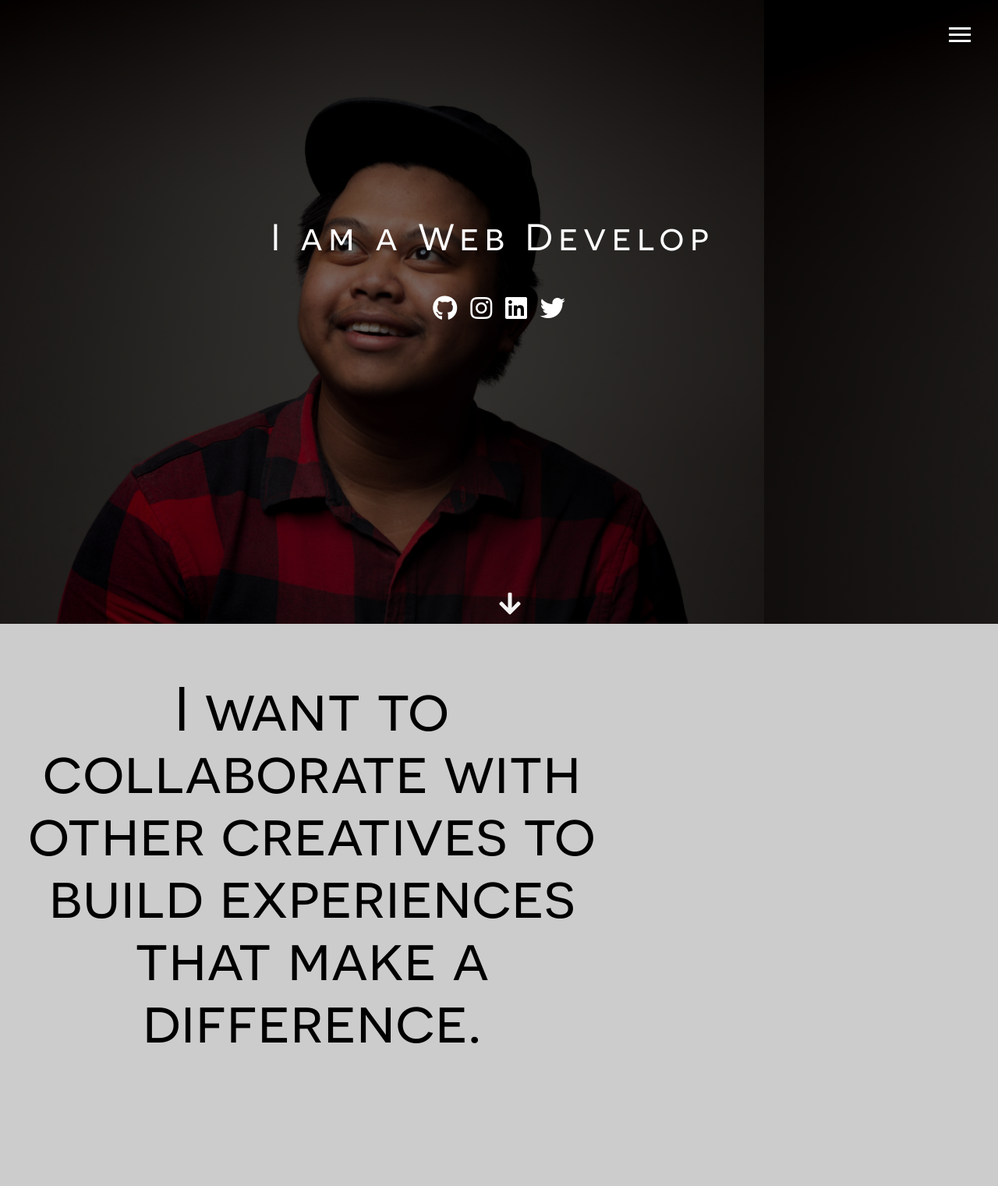
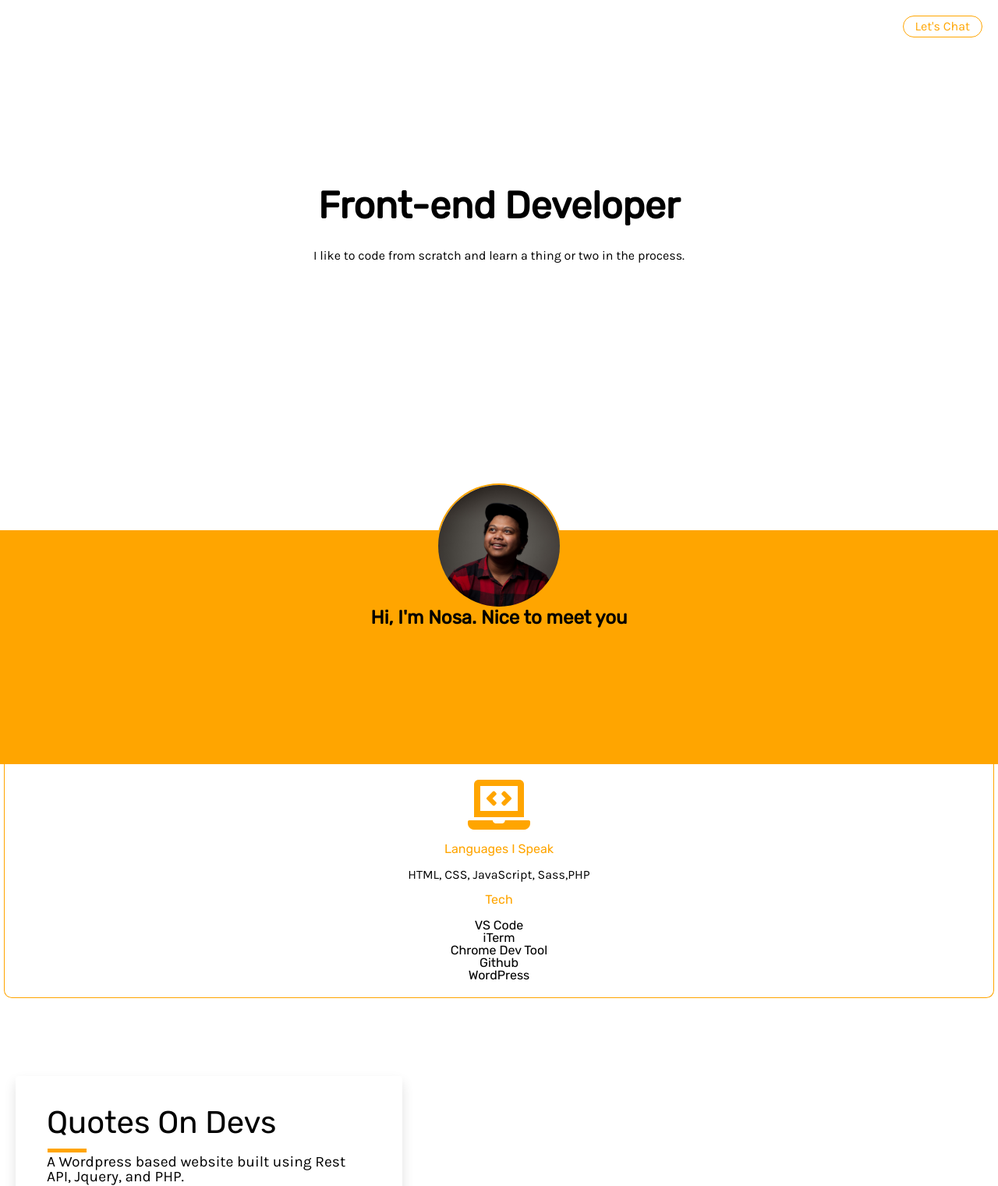
Before and after one commit to nosapaath/portfolio, a website: page index.html in a window 1280 px wide. Shown: the top 1521 px of the page at 78% size. Drawn offline with nearby package versions, Linux system fonts and the light colour scheme; files that its build step writes are made by us from their sources.

Commit message:
added new fonts, footer, branding

```diff
--- a/index.html
+++ b/index.html
@@ -3,7 +3,8 @@
 
 <link rel="stylesheet" href="./build/css/style.min.css">
 <link rel="stylesheet" href="https://use.fontawesome.com/releases/v5.7.0/css/all.css" integrity="sha384-lZN37f5QGtY3VHgisS14W3ExzMWZxybE1SJSEsQp9S+oqd12jhcu+A56Ebc1zFSJ" crossorigin="anonymous">
-
+<link href='https://fonts.googleapis.com/css?family=Rubik' rel='stylesheet'>
+<link href='https://fonts.googleapis.com/css?family=Karla' rel='stylesheet'>
 <head>
   <meta charset="UTF-8">
   <meta name="viewport" content="width=device-width, initial-scale=1.0">
@@ -13,50 +14,74 @@
 
 <body>
   <main id="home">
-    <section class="hero-section intro-hero">
-        <div>
-          <div class="typewriter title-type">
-              <h1>Ade Aprianosa Paath</h1>
-              <h2 class="titleSmall">Web Developer</h2>
+    <section class="intro-hero">
+          <div class="title-type">
+              <h1>Front-end Developer</h1>
+              <p class="sub-title">I like to code from scratch and learn a thing or two in the process.</p>
+              <div class="branding">
+                <img src="./build/images/nosa.jpg" alt="portrait of me smiling">
+              </div>
+              <a href="#" class="btn">
+                <p>Let's Chat</p>
+              </a>
+          </div>
+      </section>
+  </main>
+
+  <div class="introMe">
+    <h3>Hi, I'm Nosa. Nice to meet you</h3>
   </div>
 
-          <header>
-            <div onclick='' id="menu-btn" class="menu-btn">
-              <div class="btn-line"></div>
-              <div class="btn-line"></div>
-              <div class="btn-line"></div>
+  <div class="round-box">
+    <i class="fas fa-laptop-code fa-4x"></i>
+    <h3>Languages I Speak</h3>
+    <p>HTML, CSS, JavaScript, Sass,PHP</p>
+    <h3>Tech</h3>
+    <ul>
+      <li>VS Code</li>
+      <li>iTerm</li>
+      <li>Chrome Dev Tool</li>
+      <li>Github</li>
+      <li>WordPress</li>
+    </ul>
   </div>
 
-            <nav class="menu">
-              <div class="menu-branding">
-                <div class="portrait"></div>
+  <section>
+      <div class="project-wrapper">
+
+          <div class="quotes-devs">
+            <a href="https://github.com/nosapaath/quotesForDevs">
+              <h2>Quotes On Devs</h2>
+              <p>A Wordpress based website built using Rest API, Jquery, and PHP.</p>
+              <p class="see-more">See Project <i class="fas fa-arrow-right"></i></p>
+            </a>
           </div>
-              <ul class="menu-nav">
-                <li class="nav-item current">
-                  <a href="./index.html" class="nav-link">
-                    Home
+          <div class="instanews">
+            <a href="https://nosapaath.github.io/InstanewsApp/">
+              <h2>Instanews</h2>
+              <p>An app that uses JavaScript and the New York Times API to populate news stories.</p>
+              <p class="see-more">See Project <i class="fas fa-arrow-right"></i></p>
+              <img src="./build/images/nyt-logo.svg" alt="new york times app logo" height="87px" width="100px" />
             </a>
-                </li>
-                <li class="nav-item">
-                  <a href="./about.html" class="nav-link">
-                    About Me
+          </div>
+          <div class="aloha">
+            <a href="https://github.com/nosapaath/AlohaProject">
+              <h2>Aloha Website</h2>
+              <p>An ecommerce store website built using jQuery and flex boxes. </p>
+              <p class="see-more">See Project <i class="fas fa-arrow-right"></i></p>
             </a>
-                </li>
-                <li class="nav-item">
-                  <a href="./work.html" class="nav-link">
-                    My Work
+          </div>
+          <div class="inhabitent">
+            <a href="https://github.com/nosapaath/inhabitentCo">
+              <h2>Inhabitent Co.</h2>
+              <p>A Wordpress based website built using PHP.</p>
+              <p class="see-more">See Project <i class="fas fa-arrow-right"></i></p>
             </a>
-                </li>
-                <li class="nav-item">
-                  <a href="./contact.html" class="nav-link">
-                    Get in touch!
-                  </a>
-                </li>
-              </ul>
-            </nav>
-          </header>
+          </div>
+      </div>
+    </section>
 
-          <!-- social media links -->
+    <footer class="introMe">
       <div class="icons">
           <a href="https://github.com/nosapaath">
             <i class="fab fa-github fa-2x"></i>
@@ -71,21 +96,7 @@
             <i class="fab fa-twitter fa-2x"></i>
           </a>
         </div>
-
-          <i onclick='' id="btn-down" class="fas fa-arrow-down fa-2x button" ></i>
-        </div>
-      </section>
-  </main>
-
-  <section id="scroll-to"class="hero-section quote-hero">
-    <i class="fas fa-quote-left fa-2x hideSmall"></i>
-    <div id="hlight" class="quote-area">
-      <h1> I want to <span class="em-word">collaborate</span> with other creatives to <span class="em-word">build</span> experiences that <span class="em-word">make a difference</span>.</h1>
-    </div>
-    <i class="fas fa-quote-right fa-2x hideSmall"></i>
-  </section>
-
-
+    </footer>
 </body>
 <script src="https://ajax.googleapis.com/ajax/libs/jquery/3.1.1/jquery.min.js"></script>
 <script src="./build/js/main.min.js"></script>
--- a/js/main.js
+++ b/js/main.js
@@ -1,19 +1,19 @@
 $(function() {
 
-  if ( $(window).width() > 620) {
-    setTimeout(function () {
-      $(".title-type").html("<h1>I am a Web Developer</h1>")},3500);
-  }
-  else {
-    return;
-  }
+  // if ( $(window).width() > 620) {
+  //   setTimeout(function () {
+  //     $(".title-type").html("<h1>I am a Web Developer</h1>")},3500);
+  // }
+  // else {
+  //   return;
+  // }
 
-
-  $("#btn-down").on("click", function(event) {
-    event.preventDefault();
-    const new_position = $("#scroll-to").offset();
-    $('html, body').animate({scrollTop : new_position.top }, 1000);
-  });
+  // <i onclick='' id="btn-down" class="fas fa-arrow-down fa-2x button" ></i>
+  // $("#btn-down").on("click", function(event) {
+  //   event.preventDefault();
+  //   const new_position = $("#scroll-to").offset();
+  //   $('html, body').sc({scrollTop : new_position.top }, 1000);
+  // });
 
   console.log('%c Hire Me!', 'font-weight: bold; font-size: 50px;color: red; text-shadow: 3px 3px 0 rgb(217,31,38) , 6px 6px 0 rgb(226,91,14) , 9px 9px 0 rgb(245,221,8) , 12px 12px 0 rgb(5,148,68) , 15px 15px 0 rgb(2,135,206) , 18px 18px 0 rgb(4,77,145) , 21px 21px 0 rgb(42,21,113)');
 
--- a/sass/_header.scss
+++ b/sass/_header.scss
@@ -0,0 +1,42 @@
+.title-type{
+  height: 85vh;
+  display: flex;
+  flex-direction: column;
+  align-items: center;
+  h1{
+    margin-top: 30vh;
+    margin-bottom:2rem;
+    font-weight: bold;
+  }
+  .sub-title{
+    width: 60%;
+  }
+  .btn{
+    border: 1px $secondary-color solid;
+    border-radius: 20px;
+    padding: 5px 15px 5px 15px;
+    position: absolute;
+    top: 20px;
+    right: 20px;
+    &:hover{
+      cursor: pointer;
+    }
+    p{
+      color: $secondary-color;
+    }
+  }
+  .branding{
+    border: 2px $secondary-color solid;
+    border-radius: 50%;
+    overflow: hidden;
+    width: 160px;
+    height: 160px;
+    position: absolute;
+    bottom: 20px;
+    img{
+      width: auto;
+      margin-left: -66px;
+      height: 100%;
+    }
+  }
+}
--- a/sass/_menu.scss
+++ b/sass/_menu.scss
@@ -1,6 +1,6 @@
 .menu-btn {
   position: fixed;
-  z-index: 3;
+  z-index: 100;
   right: 35px;
   top: 35px;
   cursor: pointer;
@@ -31,6 +31,7 @@
 }
 
 .menu {
+  z-index: 2;
   position: fixed;
   top: 0;
   width: 100%;
@@ -88,6 +89,12 @@
       background: url('../images/nosa.jpg');
       border-radius: 50%;
       border: solid 3px $secondary-color;
+      overflow: hidden;
+      img{
+        width: 100%;
+        height: auto;
+        margin-top: -25px;
+      }
     }
   }
 
--- a/sass/_normalize.scss
+++ b/sass/_normalize.scss
@@ -4,11 +4,14 @@
 html{
   font-size: 16px;
   font-family: $font_main;
-  background-color: lighten(black, 80%);
   button{
     cursor: pointer;
   }
+  p{
+    font-family: $font_sub;
+  }
 }
+
 
 h1{
   font-size: 2rem;
--- a/sass/_sections.scss
+++ b/sass/_sections.scss
@@ -13,14 +13,14 @@
   display: flex;
   flex-flow: column wrap;
   justify-content: center;
-  margin-top: 50px;
+  margin-top: 80px;
   width: 100%;
   padding: 20px;
   div{
     border-radius: 4px;
     box-shadow: 0 8px 16px 0 rgba(0,0,0,.12);
     width: 100%;
-    height: 400px;
+    height: 300px;
     background: white;
     @include screen('medium'){
       width: 45%;
@@ -74,7 +74,7 @@
       }
     }
     &:hover{
-      transform: scale(1.05);
+      top: 10px;
       .see-more{
         color: white;
       }
@@ -100,17 +100,18 @@
 // background on hero section
 
 .intro-hero{
+  text-align: center;
   @include screen('medium'){
     // background: black;
     background-size: cover;
     background-position: top -20px;
     background-attachment: fixed;
   }
-  background: linear-gradient(rgba(0,0,0,0.5),rgba(0,0,0,0.5)), url('../images/nosa.jpg');
+  background-color: white;
   background-size: cover;
-  background-position-x: -300px;
+  background-position: 25% 50%;
   background-attachment: fixed;
-  color: white;
+  color: black;
   i :not(.button){
     bottom: 20px;
     &:hover{
@@ -120,18 +121,19 @@
 }
 
 .quote-area{
-    touch-action: pan-right pinch-zoom;
+    width: 80%;
     padding: 20px;
     h1{
       font-size: 5rem;
 
     }
   @include screen('medium'){
-    max-width: 600px;
+    margin: 0 auto;
+    width: 80%;
     padding: 20px;
   }
   @include screen('large'){
-    max-width: 800px;
+    width: 80%;
     padding: 20px;
   }
 }
@@ -175,11 +177,42 @@
   }
 }
 
-.titleSmall{
+.introMe{
+  background-color: $secondary-color;
+  height: 300px;
+  padding-top: 100px;
+  padding-right: 10px;
+  padding-left:10px;
   text-align: center;
-  text-transform: uppercase;
-  font-weight: lighter;
-  @include screen('medium'){
-    display: none;
+  h3{
+    font-size: 1.5rem;
+    font-weight: bold;
+  }
+  p{
+    size: .8rem;
+    margin-top: 10px;
+    padding: 0 30px;
   }
 }
+
+.round-box{
+  margin: 0 5px;
+  border: .5px $secondary-color solid;
+  border-top: none;
+  height: 300px;
+  display: flex;
+  flex-flow: column nowrap;
+  align-items: center;
+  justify-content: space-between;
+  padding: 20px;
+  text-align: center;
+  border-radius: 0px 0px 10px 10px;
+  h3,i{
+    color: $secondary-color;
+  }
+  ul{
+    display: flex;
+    flex-direction: column;
+    justify-content: space-between;
+  }
+}
--- a/sass/_variables.scss
+++ b/sass/_variables.scss
@@ -1,4 +1,5 @@
-$font_main: 'Novecento', serif ;
+$font_main: Rubik;
+$font_sub: Karla;
 $breakpoint-medium: 620px;
 $breakpoint-large: 1080px;
 $primary-color: white;
--- a/sass/style.scss
+++ b/sass/style.scss
@@ -3,7 +3,6 @@
 @import "mixins";
 @import "menu";
 @import "fonts";
-@import "navigation";
 @import "header";
 @import "sections";
 @import "normalize";
```
Also changed, not shown: about.html (+3 -8 lines), contact.html (+37 -0 lines), work.html (+3 -1 lines), build/css/style.css, build/css/style.min.css, build/js/main.min.js, sass/_navigation.scss (deleted), 1 other file. Lines whose indentation alone changed are shown as unchanged.
